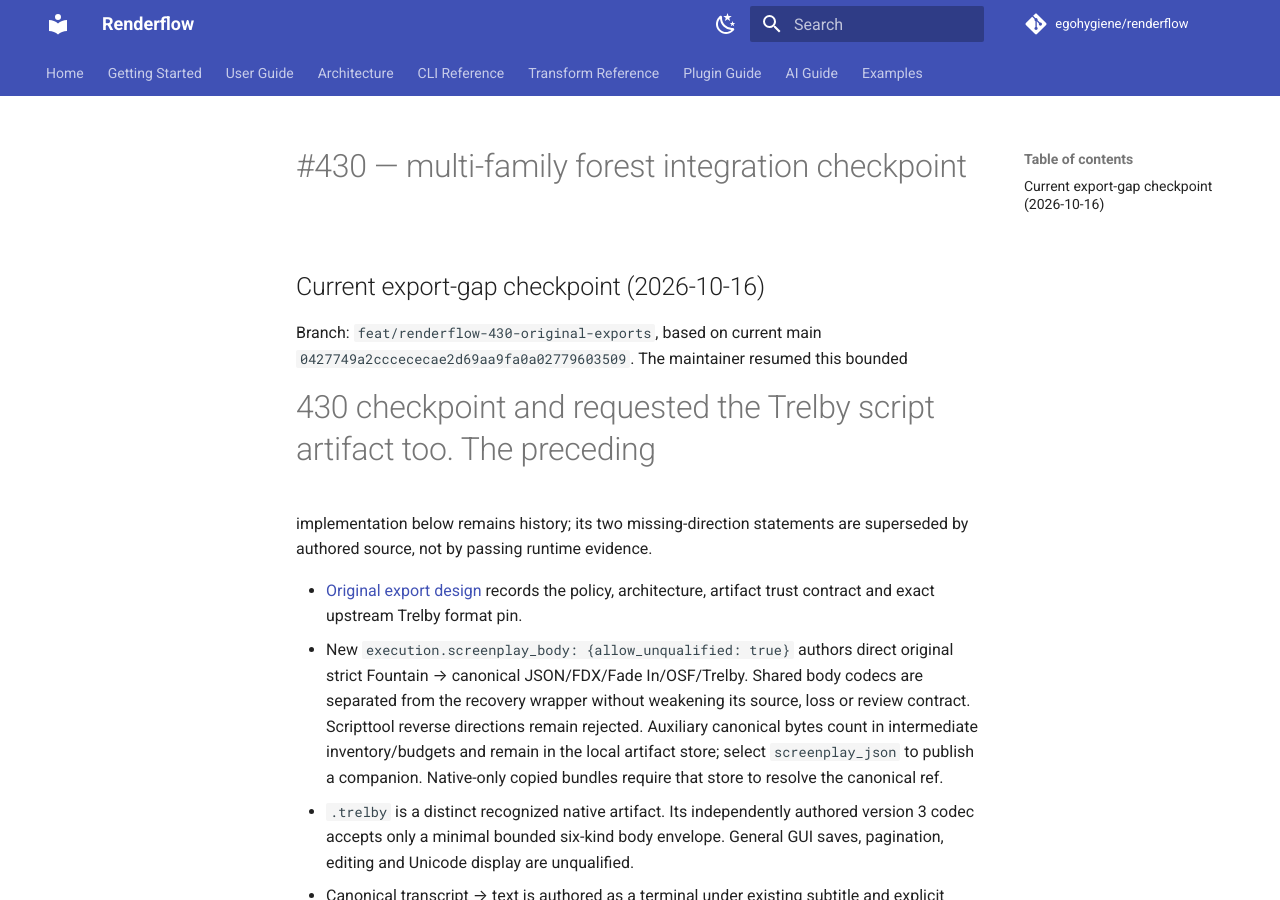
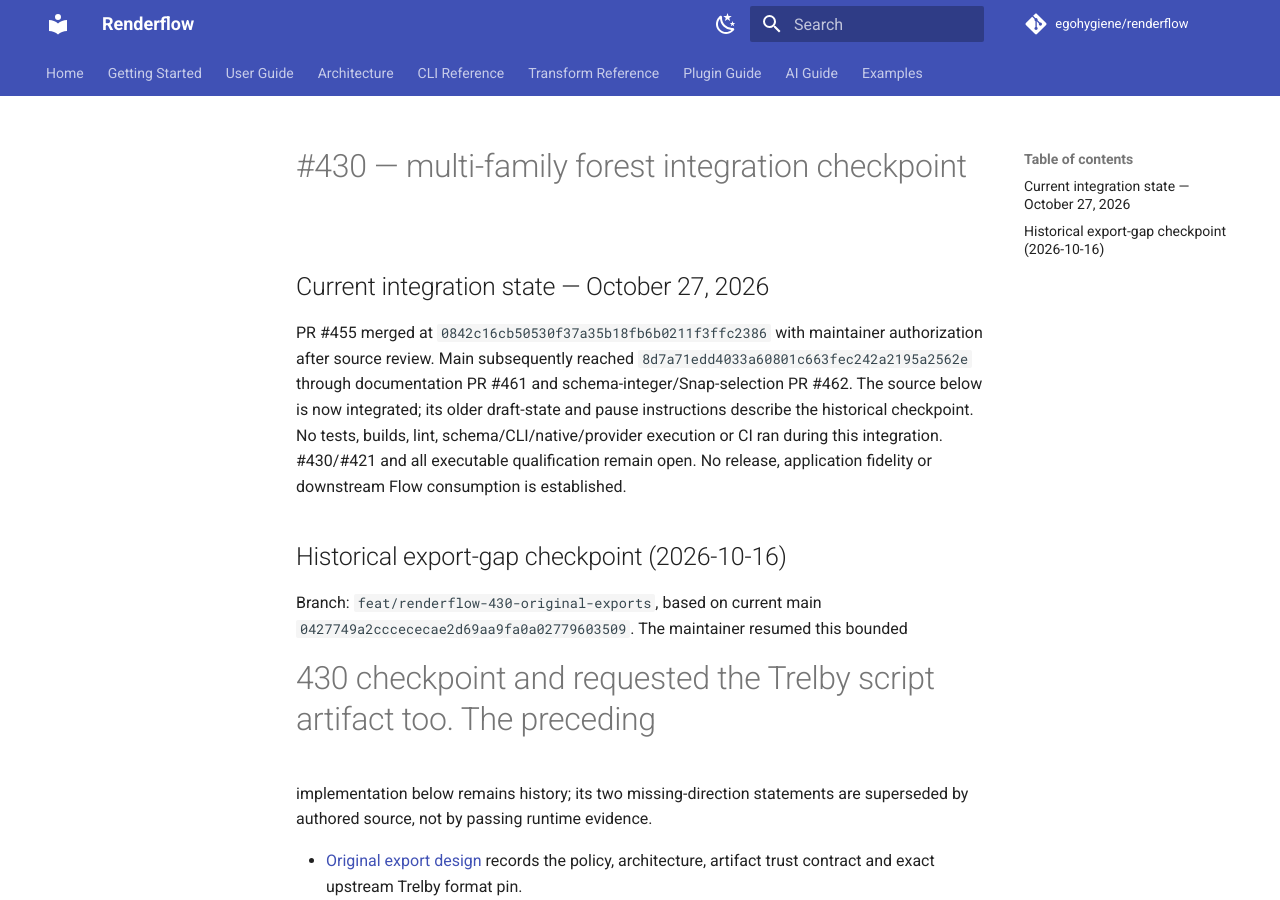
Before and after one commit to egohygiene/renderflow, an MkDocs documentation site: the page built from docs/work/430/HANDOFF.md, in a window 1280 px wide and 900 px high. Built offline with MkDocs 1.6.1 and Material for MkDocs 9.7.7, drawn with Linux system fonts in a browser that asks for light colours; comment, search, counter and statistics services are not loaded; the version menu is left out.

Commit message:
docs: record merged checkpoint state [skip ci]

```diff
--- a/docs/work/430/HANDOFF.md
+++ b/docs/work/430/HANDOFF.md
@@ -1,6 +1,17 @@
 # #430 — multi-family forest integration checkpoint
 
-## Current export-gap checkpoint (2026-10-16)
+## Current integration state — October 27, 2026
+
+PR #455 merged at `0842c16cb50530f37a35b18fb6b0211f3ffc2386` with maintainer
+authorization after source review. Main subsequently reached
+`8d7a71edd4033a60801c663fec242a2195a2562e` through documentation PR #461 and
+schema-integer/Snap-selection PR #462. The source below is now integrated;
+its older draft-state and pause instructions describe the historical checkpoint.
+No tests, builds, lint, schema/CLI/native/provider execution or CI ran during
+this integration. #430/#421 and all executable qualification remain open.
+No release, application fidelity or downstream Flow consumption is established.
+
+## Historical export-gap checkpoint (2026-10-16)
 
 Branch: `feat/renderflow-430-original-exports`, based on current main
 `0427749a2cccececae2d69aa9fa0a02779603509`. The maintainer resumed this bounded
```
Also changed, not shown: ARCHITECTURE.md (+4 -3 lines), SYSTEM.md (+7 -6 lines), docs/architecture/overview.md (+5 -4 lines), docs/work/458/HANDOFF.md (+8 -0 lines), docs/work/459/HANDOFF.md (+8 -0 lines).
